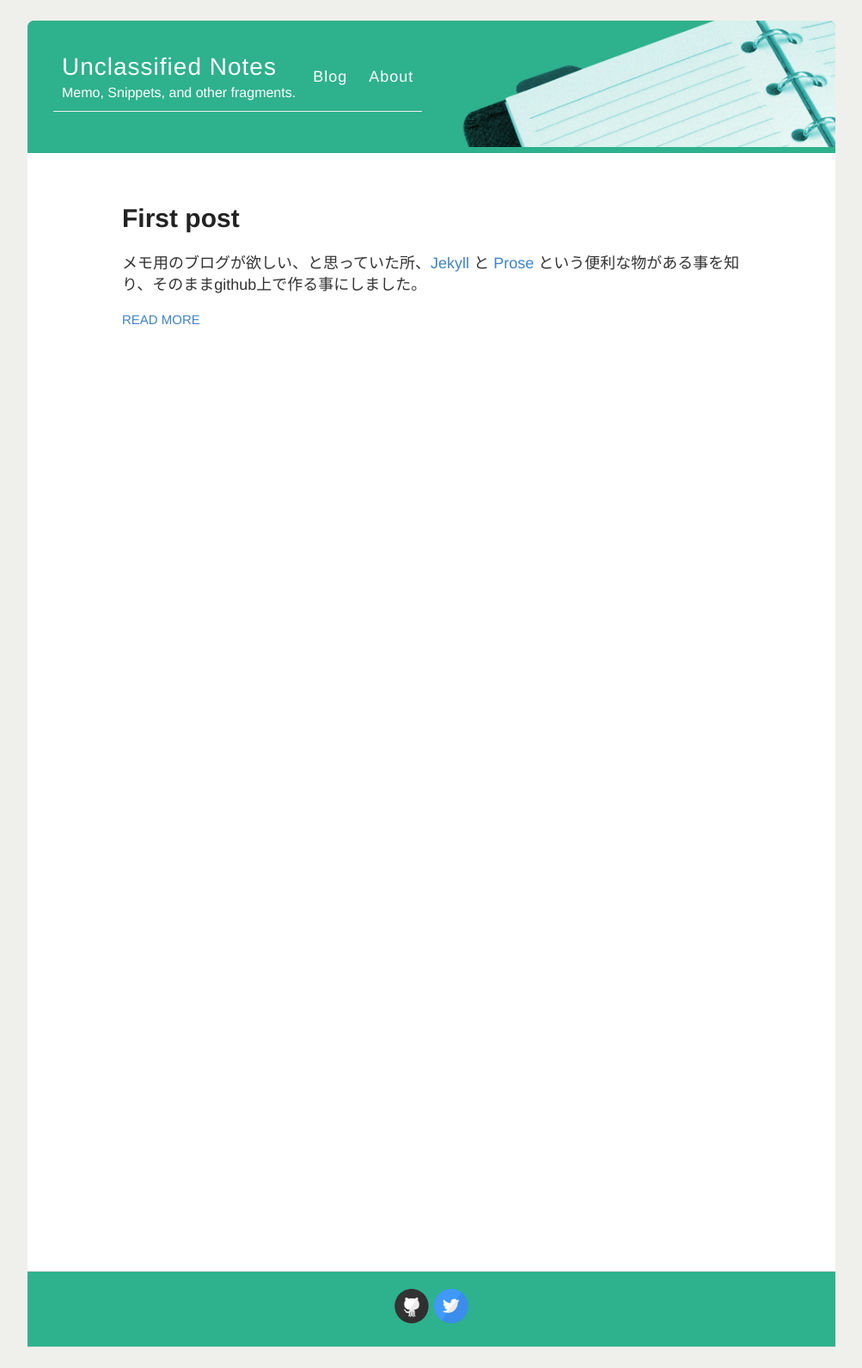
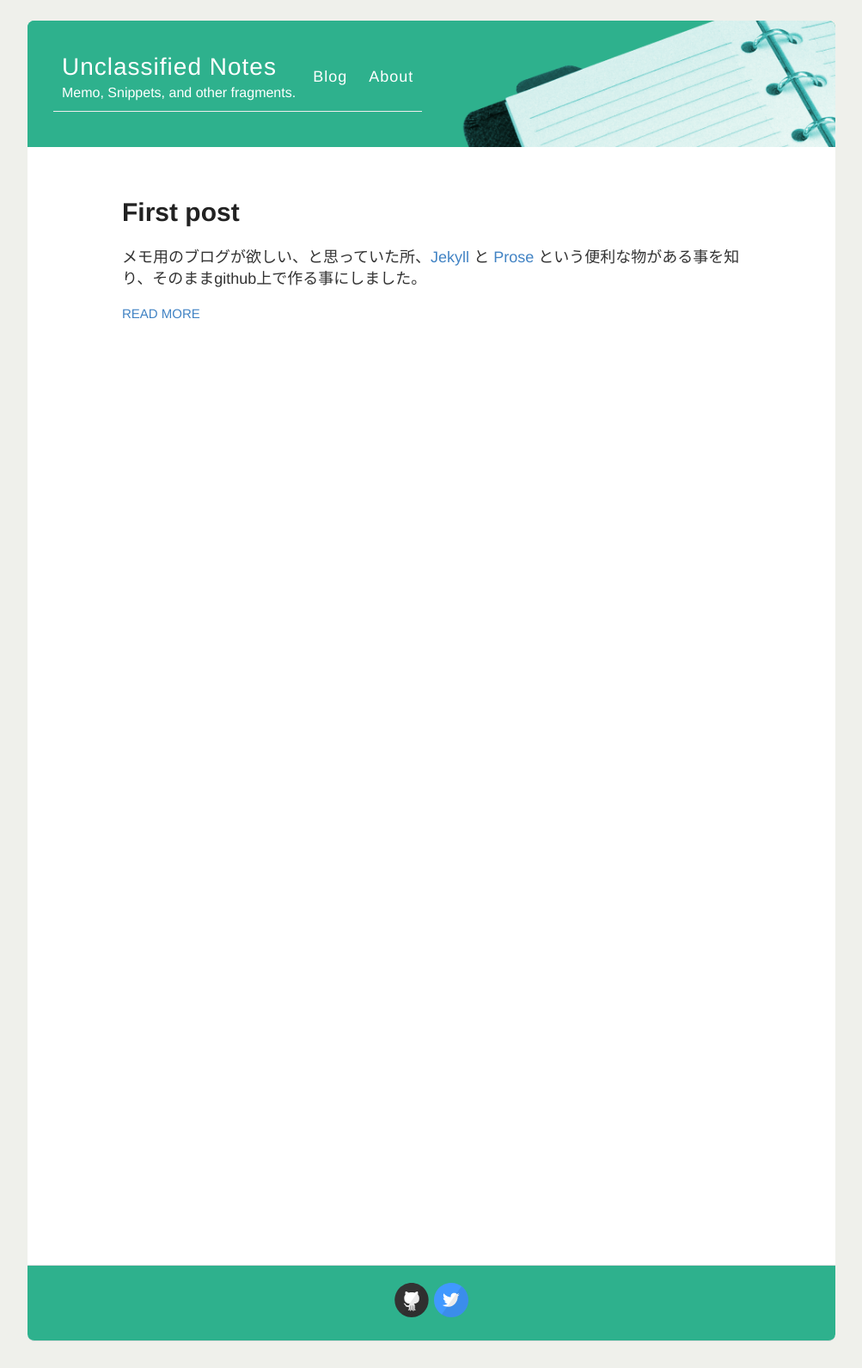
Before and after one commit to cytb/cytb.github.io, a Jekyll site: the page built from index.html, in a window 1280 px wide. Shown: the whole page at 86% size, without its empty margins (138-1141 px from the left). Built offline with Jekyll 4.4.1, drawn with Linux system fonts in a browser that asks for light colours; Markdown is read by kramdown in place of the engine named in the settings.

Commit message:
fixed stylesheets for blog-header..

```diff
--- a/_sass/_variables.scss
+++ b/_sass/_variables.scss
@@ -20,6 +20,7 @@ $postbgcolor: #fff;
 $wholebgcolor: #fff;
 
 
+$title-image-height: 147px;
 
 $top-banner-font-color: #fff;
 
--- a/style.scss
+++ b/style.scss
@@ -32,6 +32,7 @@ body {
 
 .blog-header {
   background-color: $headbgcolor;
+  height: $title-image-height;
 	border-radius: 8px 8px 0px 0px;
 
 	// height: 160px;
@@ -311,6 +312,7 @@ nav {
 }
 
 .wrapper-footer {
+  border-radius: 0px 0px 8px 8px ;
   margin-top: 50px;
   border-top: 1px solid #ddd;
   border-bottom: 1px solid #ddd;
```
